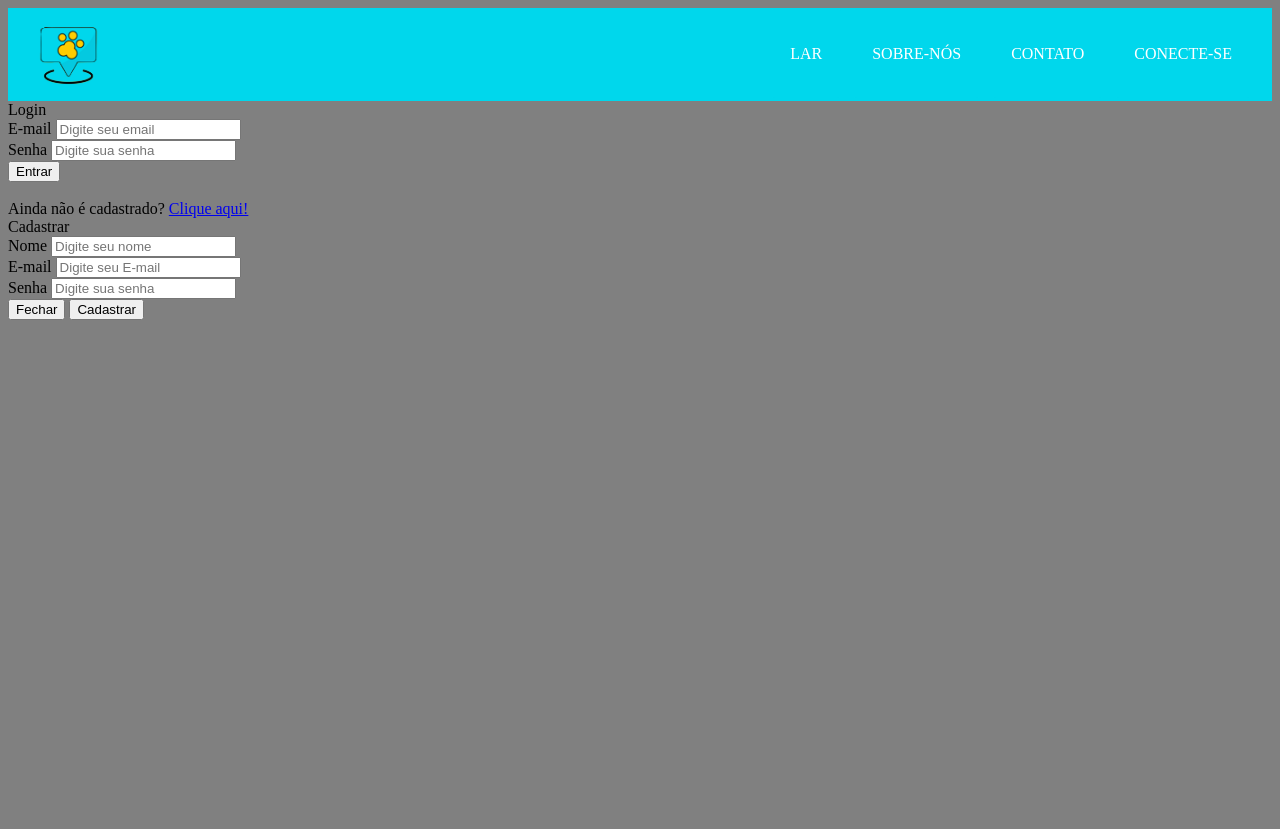
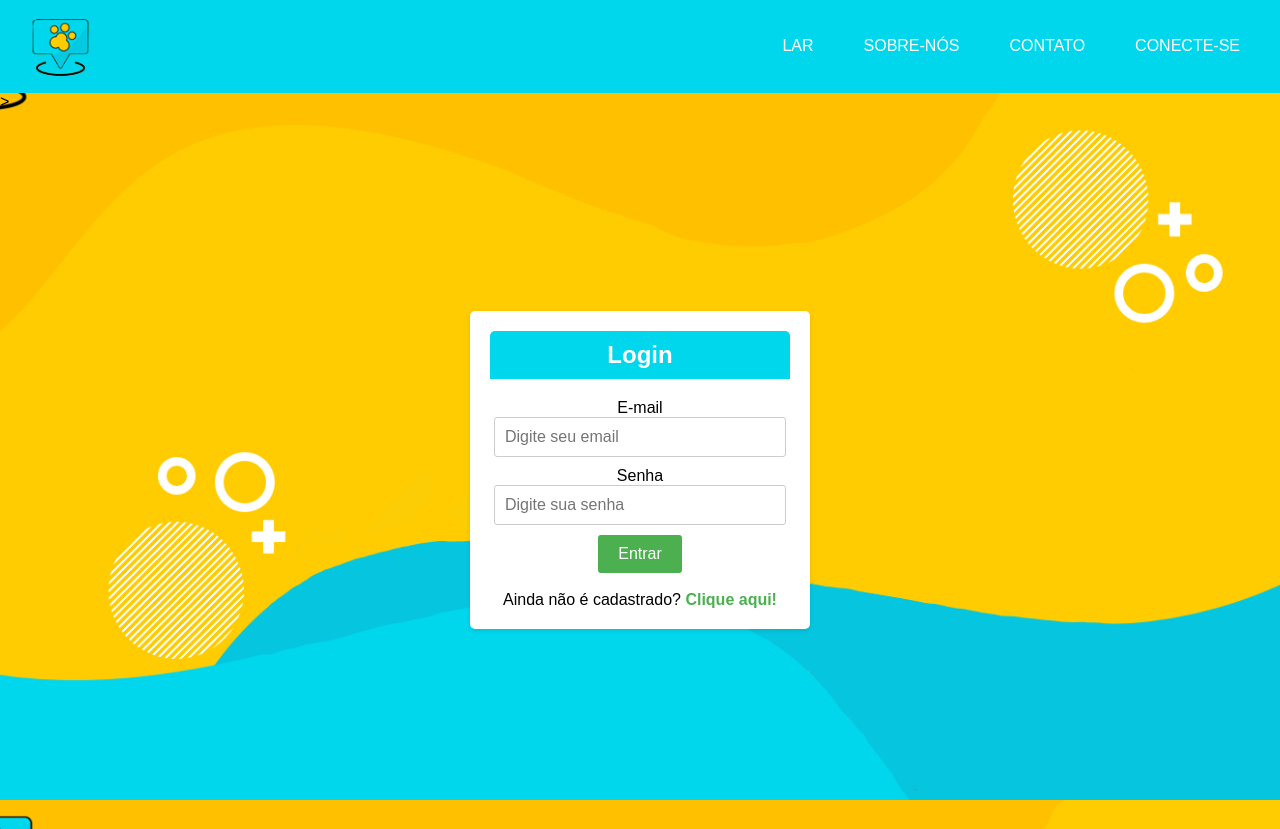
Before and after one commit to PedroRosaEtec/Buscachorro, a PHP site: page /login.php in a window 1280 px wide. Before the commit the page ends 319 px from the top, so only its background shows below. Run offline with PHP 8.4, Linux system fonts and the light colour scheme.

Commit message:
menus cadastro e login criados

```diff
--- a/TCCC/Site_BootStrap/css/style.css
+++ b/TCCC/Site_BootStrap/css/style.css
@@ -1,8 +1,6 @@
 @import url('https://fonts.googleapis.com/css2?family=Roboto:ital,wght@0,100;0,300;0,500;1,300&display=swap');
 
-.body{
-    background-size: 100vh;
-}
+
 .custom-navbar{
     font-family: 'Rubik Puddles', cursive;
     font-weight: bold;
@@ -10,15 +8,18 @@
     align-items: center;
 }
 .bk-color-login{
-    background-color: gray;
+    background-image: url('img/img1fullclean.png');
+    background-size: cover; /* Isso ajustará a imagem para cobrir toda a tela */
+    background-repeat: no-repeat; /* Evita a repetição da imagem */
+    background-attachment: fixed; /* Fixa a imagem no fundo */
 
 }
 .bk-fundo{
-    background-color: #D3D3D3	;
+    background-color: #0a9106	;
 }
 
 .bk-fundo-container{
-    background-color: #A9A9A9	;
+    background-color: #08ff29	;
 }
 
 .navbar-size{
--- /dev/null
+++ b/TCCC/Site_BootStrap/css/stylelogin.css
@@ -0,0 +1,104 @@
+/* Estilos para o corpo da página */
+body {
+    font-family: Arial, sans-serif;
+    background-color: #f2f2f2;
+    margin: 0;
+    padding: 0;
+    background-image: url('img/img1fullclean.png');
+    background-size: cover; /* Isso ajustará a imagem para cobrir toda a tela */
+    background-repeat: no-repeat; /* Evita a repetição da imagem */
+    background-attachment: fixed; /* Fixa a imagem no fundo */
+}
+
+/* Estilo para a tela de login */
+.login-page {
+    display: flex;
+    justify-content: center;
+    align-items: center;
+    height: 100vh;
+}
+
+/* Estilo para o container do formulário de login e cadastro */
+.card {
+    width: 300px;
+    padding: 20px;
+    border-radius: 5px;
+    background-color: #fff;
+    box-shadow: 0 2px 4px rgba(0, 0, 0, 0.1);
+    text-align: center;
+    margin: 200px auto;
+
+}
+
+/* Estilo para o cabeçalho do formulário */
+.card-header {
+    font-size: 24px;
+    font-weight: bold;
+    text-align: center;
+    margin-bottom: 20px;
+    background-color: #00d7ec;
+    color: #fff;
+    padding: 10px;
+    border-radius: 5px 5px 0 0;
+}
+
+/* Estilo para os campos de entrada de texto */
+.form-control {
+    width: 90%;
+    padding: 10px;
+    margin-bottom: 10px;
+    border: 1px solid #ccc;
+    border-radius: 3px;
+    font-size: 16px;
+}
+
+/* Estilo para os botões */
+.btn-success {
+    background-color: #4caf50;
+    color: #fff;
+    padding: 10px 20px;
+    border: none;
+    border-radius: 3px;
+    font-size: 16px;
+    cursor: pointer;
+}
+
+/* Estilo para o link "Clique aqui!" */
+.card-footer a {
+    text-decoration: none;
+    color: #4caf50;
+    font-weight: bold;
+}
+
+/* Estilo para o modal de cadastro */
+.modal {
+    display: none;
+    position: fixed;
+    top: 200px;
+    left: 0;
+    width: 100%;
+    height: 100%;
+    background-color: rgba(0, 0, 0, 0.5);
+    justify-content: center;
+    align-items: center;
+}
+
+.modal-dialog {
+    background-color: #fff;
+    border-radius: 5px;
+    padding: 20px;
+    width: 300px;
+    box-shadow: 0 2px 4px rgba(0, 0, 0, 0.1);
+    text-align: center;
+}
+
+/* Estilo para o botão "Fechar" do modal */
+.modal-footer button {
+    background-color: #ccc;
+    color: #fff;
+    border: none;
+    border-radius: 3px;
+    padding: 10px 20px;
+    font-size: 16px;
+    cursor: pointer;
+}
--- a/TCCC/Site_BootStrap/index.php
+++ b/TCCC/Site_BootStrap/index.php
@@ -2,7 +2,7 @@
     require_once 'head.php'; // Importe o código do header e as estilizações
 ?>
 
-<!-- Conteúdo principal do seu site -->
+
 <div class="img-container">
     <img src="img/img1fullclean.png" class="img-fluid" alt="">
     <div class="overlay">
@@ -10,8 +10,8 @@
             <div class="nome">Buscachorro</div>
             <div class="descricao">Porque cada rabo abanando merece um final feliz.</div>
             <div class="botoes">
-                <a href="#" class="botao">Entrar</a>
-                <a href="#" class="botao">Cadastrar</a>
+                <a href="login.php" class="botao">Entrar</a>
+                <a href="cadastro.php" class="botao">Cadastrar</a>
             </div>
         </div>
     </div>
--- a/TCCC/Site_BootStrap/login.php
+++ b/TCCC/Site_BootStrap/login.php
@@ -1,21 +1,29 @@
 <?php
-require_once 'head.php';
-require_once 'functions.php'
+require_once 'head.php'; // Importe o código do header e as estilizações
+require_once 'functions.php'; // Importe suas funções PHP
+
+if (!empty($_POST) && $_POST['action'] == "Entrar") {
+    ValidarLogin($_POST['email'], $_POST['senha']);
+}
 ?>
 
-<body class="bk-color-login">
-
+<!DOCTYPE html>
+<html lang="pt-BR">
+<head>
+    <meta charset="UTF-8">
+    <meta name="viewport" content="width=device-width, initial-scale=1.0">
+    <title>Seu Site - Login</title>
+    <link rel="stylesheet" href="css/stylelogin.css"> <!-- Adicione esta linha para importar o CSS -->
+</head>
+<body  style="background-image: url('img/img1fullclean.png'); background-size: cover; background-repeat: no-repeat; background-attachment: fixed;">>
     <div class="container-fluid">
         <div class="row">
             <div class="col-sm-4 offset-sm-4">
-
-
                 <!--CARD PARA LOGIN COM MODAL-->
                 <div class="card">
                     <div class="card-header text-center">
                         Login
                     </div>
-
                     <div class="card-body">
                         <form method="post" class="form-group">
                             <label for="email">E-mail</label>
@@ -26,72 +34,25 @@ require_once 'functions.php'
 
                             <input type="submit" value="Entrar" name="action" class="btn btn-success float-right"><br><br>
 
-
-
                             <div class="card-footer text-center">
                                 Ainda não é cadastrado?
-                  <a href="#" data-toggle="modal" data-target="#cadastrar">Clique aqui!</a>
+                                <a href="cadastro.php" data-toggle="modal" data-target="#cadastrar">Clique aqui!</a>
                             </div>
-
                         </form>
                     </div>
-
-
                 </div>
             </div>
         </div>
     </div>
 
-    <!-- MODAL DE CADASTRO DO USUARIO-->
+    <!-- MODAL DE CADASTRO DO USUÁRIO -->
     <div class="modal face" id="cadastrar" data-backdrop="static">
-      <div class="modal-dialog">
-        <div class="modal-content">
-          <form method="post">
-            <div class="modal-header">
-              Cadastrar
+        <!-- Conteúdo do modal de cadastro -->
     </div>
 
-            <div class="modal-body">
-              <label for="Nome">Nome</label>
-              <input type="text" name="nome" required class="form-control" placeholder="Digite seu nome"><br>
-              <label for="E-mail">E-mail</label>
-              <input type="email" name="email" required class="form-control" placeholder="Digite seu E-mail"><br>
-              <label for="senha">Senha</label>
-              <input type="password" name="senha" required class="form-control" placeholder="Digite sua senha"><br>
-            </div>
+    <?php require_once 'footer.php'; // Importe o footer ?>
 
-            <div class="modal-footer">
-              <button type="button" class="btn btn-success" data-dismiss="modal">Fechar</button>
-
-              <input type="submit" value="Cadastrar" name="action" class="btn btn-success">
-
-            </div>
-          </form>
-        </div>
-      </div>
-
-    </div>
-
+    <script src="https://code.jquery.com/jquery-3.6.0.min.js"></script>
+    <script src="https://maxcdn.bootstrapcdn.com/bootstrap/4.5.2/js/bootstrap.min.js"></script>
 </body>
-
-<?php
-require_once 'footer.php';
-
-if (!empty($_POST)) {
-  if ($_POST['action'] == "Entrar") {
-    ValidarLogin($_POST['email'], $_POST['senha']);
-  }
-};
-
-if(!empty($_POST)){
-
-  if($_POST['action'] == "Cadastrar"){
-    CadastrarUsuario(
-      $_POST['nome'],
-       $_POST['email'],
-        $_POST['senha']);
-  }
-};
-
-
-?>
+</html>
```
Also changed, not shown: TCCC/Site_BootStrap/cadastro.php (added, +55 -0 lines). Lines whose indentation alone changed are shown as unchanged.
